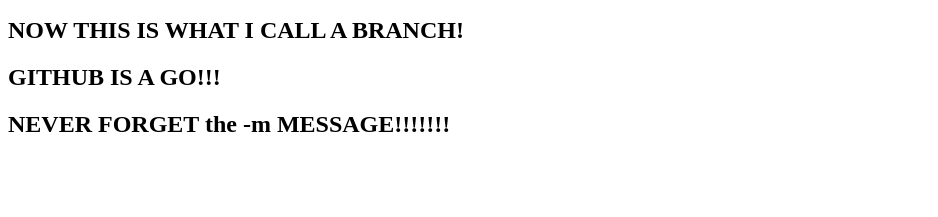
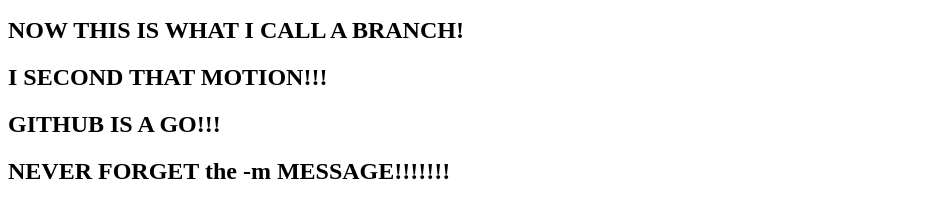
Before and after one commit to DozyJoe/gitlocal, a plain HTML site: page index.html in a window 1280 px wide. Shown: the part 351-568 px from the top of the page, without its empty margins (0-938 px from the left). Drawn offline with Linux system fonts and the light colour scheme.

Commit message:
second that motion

```diff
--- a/index.html
+++ b/index.html
@@ -16,6 +16,7 @@
 		<p>Enter site title (this can be changed later), username, password, etc.
 		</p>
 		<h2>NOW THIS IS WHAT I CALL A BRANCH!</h2>
+		<h2>I SECOND THAT MOTION!!!</h2>
 		<h2>GITHUB IS A GO!!!</h2>
 		<h2>NEVER FORGET the -m MESSAGE!!!!!!!</h2>
     </body>
```
